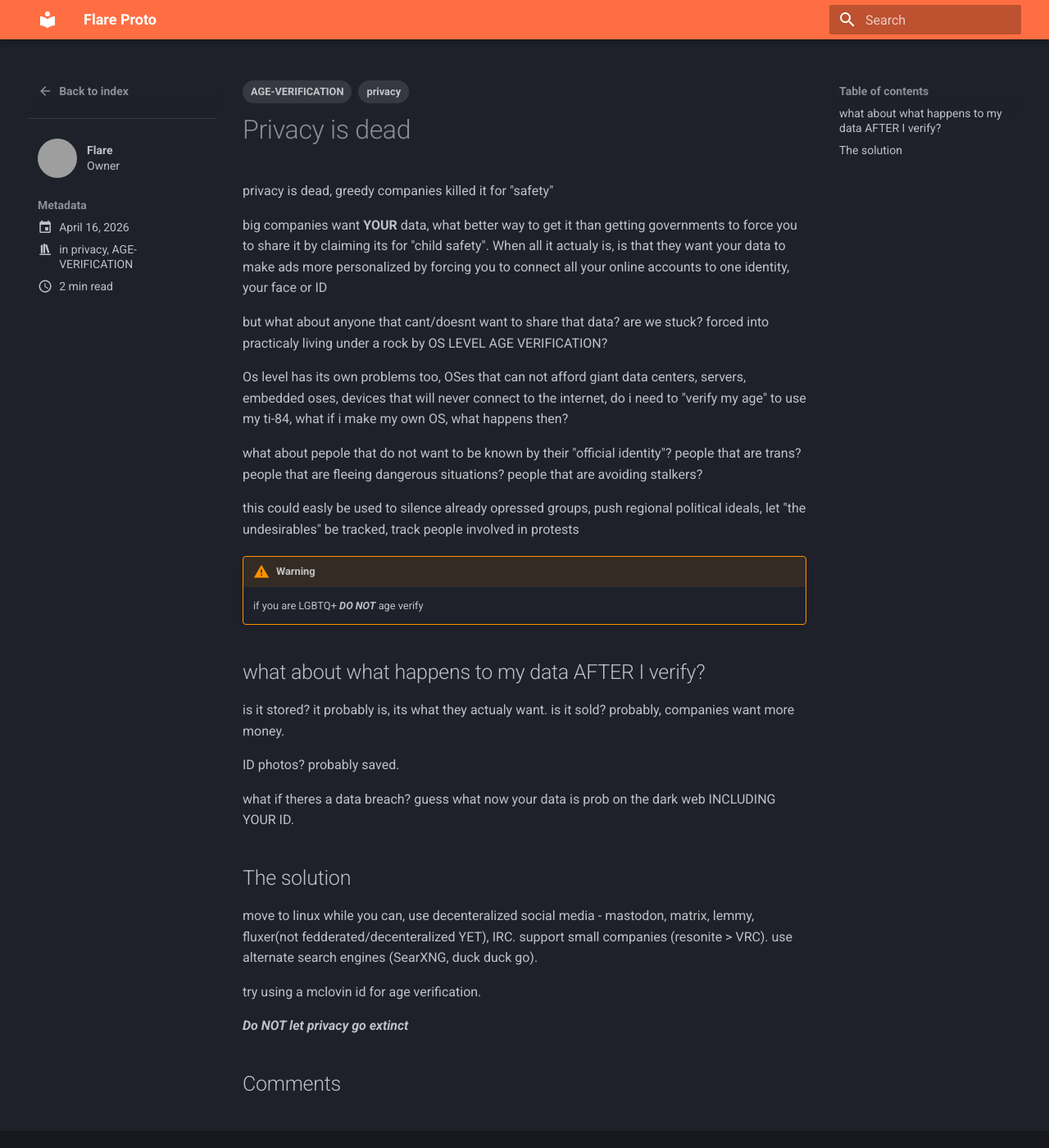
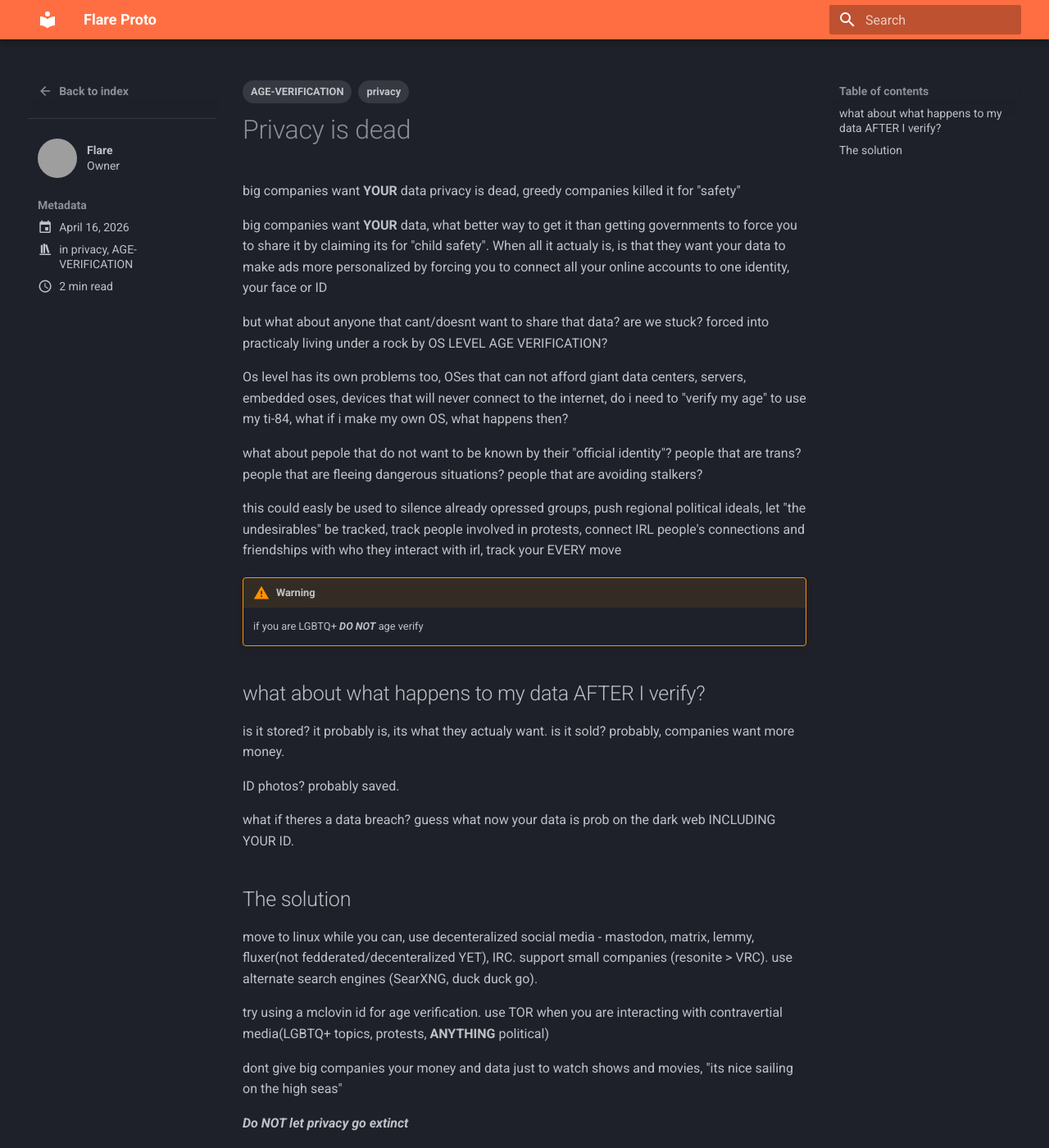
Before and after one commit to flare-proto/flare-proto.github.io, an MkDocs documentation site: the page built from docs/blog/posts/privacyIsDead.md, in a window 1280 px wide and 1400 px high. Shown: the whole window at 82% size. Built offline with MkDocs 1.6.1 and Material for MkDocs 9.7.7, drawn with Linux system fonts in a browser that asks for light colours; comment, search, counter and statistics services are not loaded; grey boxes are pictures that could not be loaded.

Commit message:
Update privacyIsDead.md

```diff
--- a/docs/blog/posts/privacyIsDead.md
+++ b/docs/blog/posts/privacyIsDead.md
@@ -9,6 +9,7 @@
 comments: true
 ---
 # Privacy is dead
+big companies want **YOUR** data
 privacy is dead, greedy companies killed it for "safety"
 <!-- more -->
 big companies want **YOUR** data,
@@ -21,7 +22,7 @@
 
 what about pepole that do not want to be known by their "official identity"? people that are trans? people that are fleeing dangerous situations? people that are avoiding stalkers?
 
-this could easly be used to silence already opressed groups, push regional political ideals, let "the undesirables" be tracked, track people involved in protests
+this could easly be used to silence already opressed groups, push regional political ideals, let "the undesirables" be tracked, track people involved in protests, connect IRL people's connections and friendships with who they interact with irl, track your EVERY move
 
 !!! warning
     if you are LGBTQ+ ***DO NOT*** age verify
@@ -37,6 +38,8 @@
 ## The solution
 move to linux while you can, use decenteralized social media - mastodon, matrix, lemmy, fluxer(not fedderated/decenteralized YET), IRC. support small companies (resonite > VRC). use alternate search engines (SearXNG, duck duck go).
 
-try using a mclovin id for age verification.
+try using a mclovin id for age verification. use TOR when you are interacting with contravertial media(LGBTQ+ topics, protests, **ANYTHING** political)
+
+dont give big companies your money and data just to watch shows and movies, "its nice sailing on the high seas"
 
 ***Do NOT let privacy go extinct***
```
